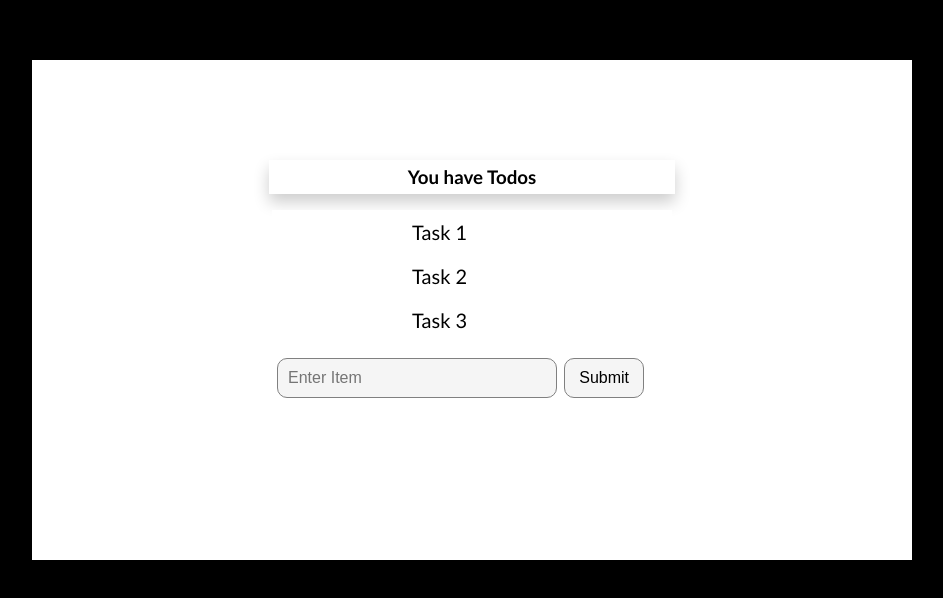
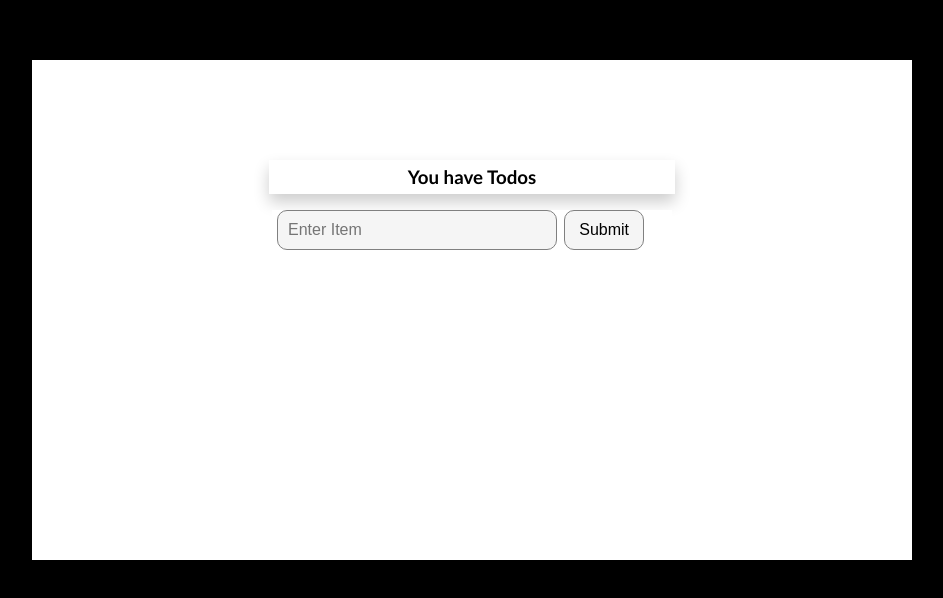
Before and after one commit to Sumera222/ToDo-App, a plain HTML site: page index.html in a window 1280 px wide. Shown: the whole page, without its empty margins (176-1119 px from the left). Drawn offline with Linux system fonts and the light colour scheme.

Commit message:
Update index.html

```diff
--- a/index.html
+++ b/index.html
@@ -20,9 +20,7 @@
 
       <div style = "margin:0 auto;" class = "container2">
         <ul id="myUL">
-        <li>Task 1</li>
-        <li>Task 2</li>
-        <li>Task 3</li>
+
         </ul>
 
         <input type="text" id="myInput" placeholder="Enter Item">
```
